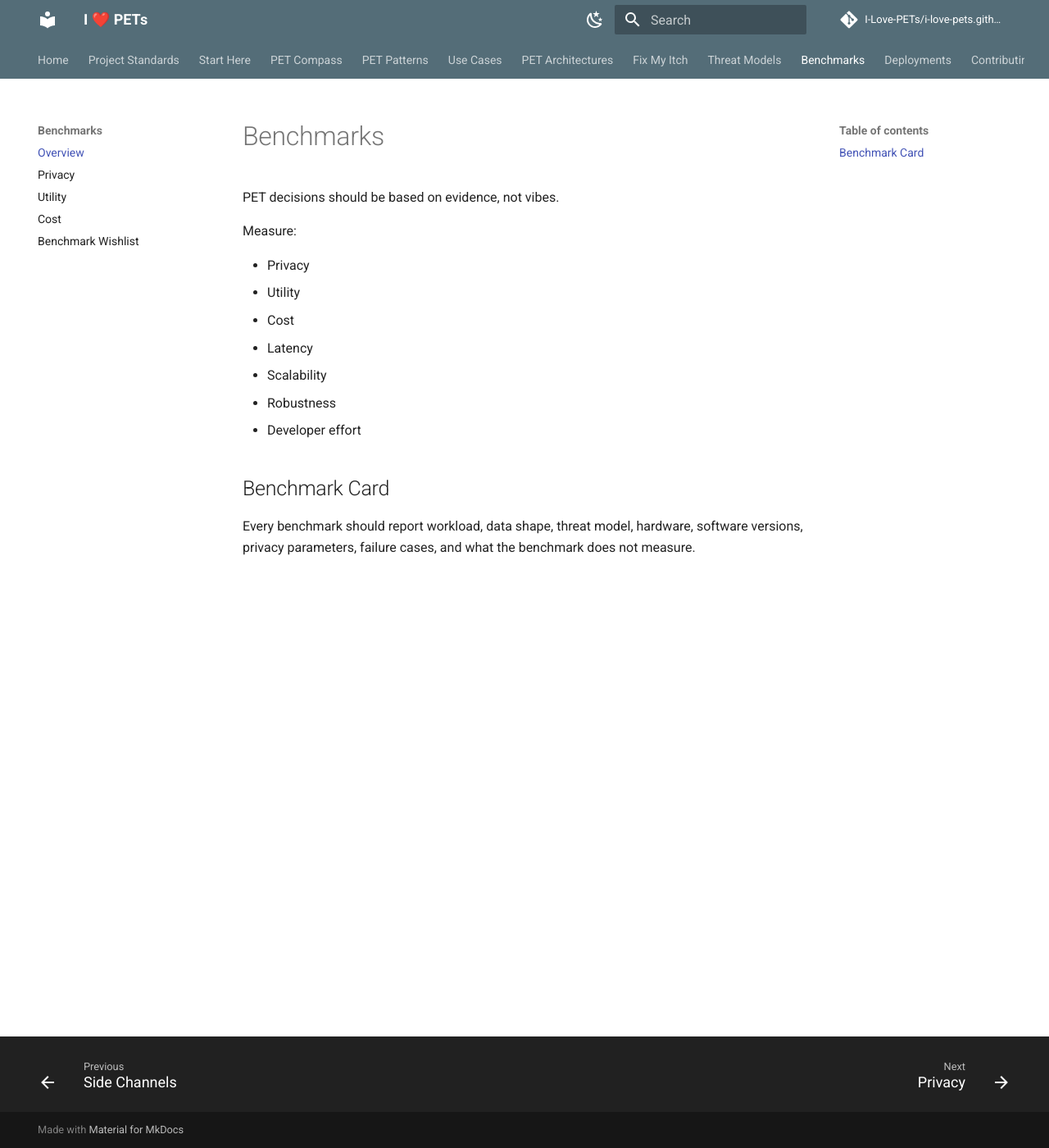
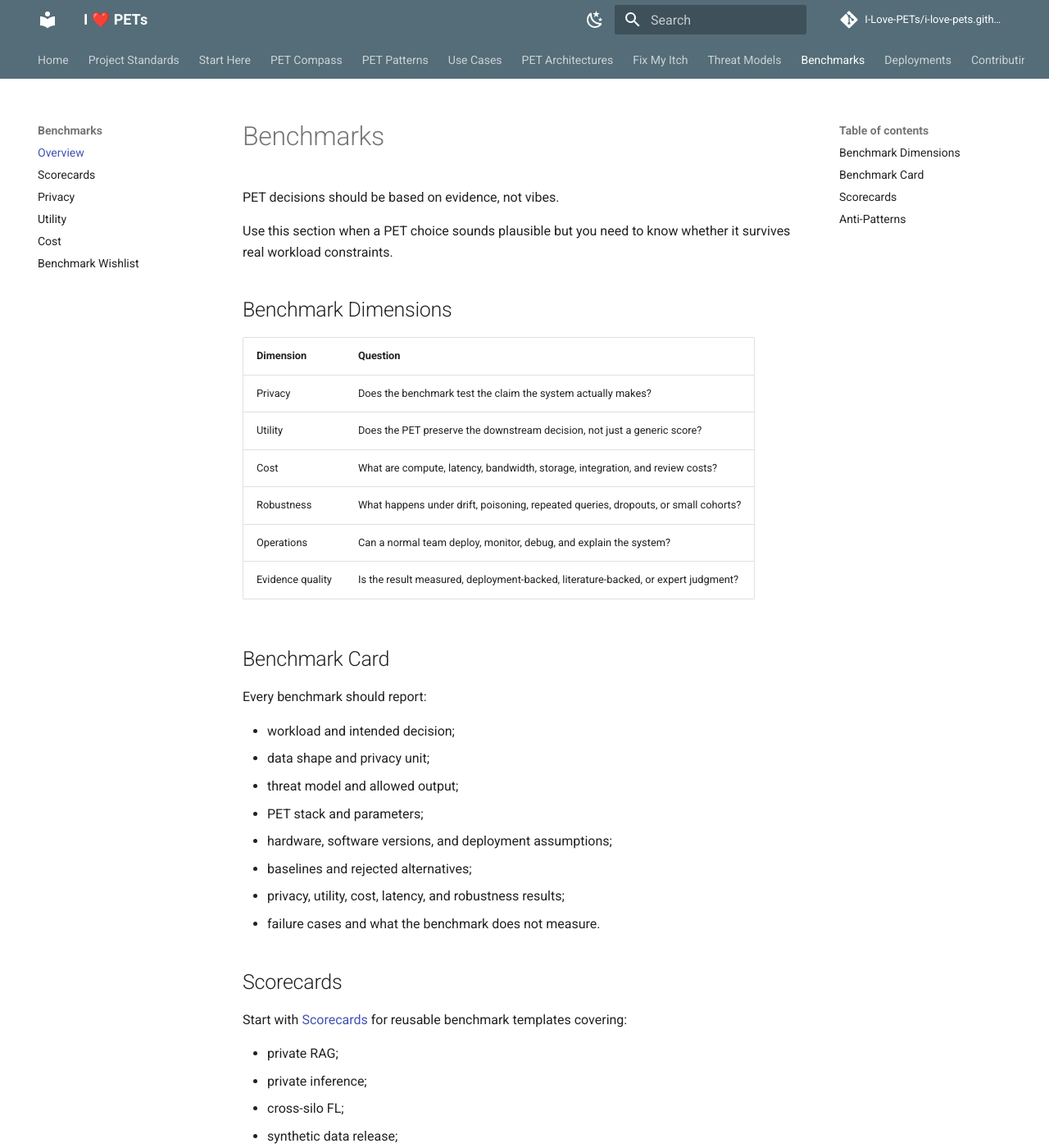
Before and after one commit to I-Love-PETs/i-love-pets.github.io, an MkDocs documentation site: the page built from docs/benchmarks/index.md, in a window 1280 px wide and 1400 px high. Shown: the whole window at 82% size. Built offline with MkDocs 1.6.1 and Material for MkDocs 9.7.7, drawn with Linux system fonts in a browser that asks for light colours; comment, search, counter and statistics services are not loaded; some of the changed text lies outside the part shown.

Commit message:
docs(benchmarks): add v0.4 scorecards

```diff
--- a/docs/benchmarks/index.md
+++ b/docs/benchmarks/index.md
@@ -2,16 +2,46 @@
 
 PET decisions should be based on evidence, not vibes.
 
-Measure:
+Use this section when a PET choice sounds plausible but you need to know whether it survives real workload constraints.
 
-- Privacy
-- Utility
-- Cost
-- Latency
-- Scalability
-- Robustness
-- Developer effort
+## Benchmark Dimensions
+
+| Dimension | Question |
+| --- | --- |
+| Privacy | Does the benchmark test the claim the system actually makes? |
+| Utility | Does the PET preserve the downstream decision, not just a generic score? |
+| Cost | What are compute, latency, bandwidth, storage, integration, and review costs? |
+| Robustness | What happens under drift, poisoning, repeated queries, dropouts, or small cohorts? |
+| Operations | Can a normal team deploy, monitor, debug, and explain the system? |
+| Evidence quality | Is the result measured, deployment-backed, literature-backed, or expert judgment? |
 
 ## Benchmark Card
 
-Every benchmark should report workload, data shape, threat model, hardware, software versions, privacy parameters, failure cases, and what the benchmark does not measure.
+Every benchmark should report:
+
+- workload and intended decision;
+- data shape and privacy unit;
+- threat model and allowed output;
+- PET stack and parameters;
+- hardware, software versions, and deployment assumptions;
+- baselines and rejected alternatives;
+- privacy, utility, cost, latency, and robustness results;
+- failure cases and what the benchmark does not measure.
+
+## Scorecards
+
+Start with [Scorecards](scorecards.md) for reusable benchmark templates covering:
+
+- private RAG;
+- private inference;
+- cross-silo FL;
+- synthetic data release;
+- federated analytics and MPC analytics.
+
+## Anti-Patterns
+
+- Reporting only accuracy when privacy loss is the core claim.
+- Reporting only cryptographic runtime when integration dominates cost.
+- Hiding failed parameter settings.
+- Benchmarking on clean centralized data when deployment data is distributed and messy.
+- Comparing PETs without naming the protected asset and adversary.
--- a/mkdocs.yml
+++ b/mkdocs.yml
@@ -123,6 +123,7 @@
       - Side Channels: threat-models/side-channels.md
   - Benchmarks:
       - Overview: benchmarks/index.md
+      - Scorecards: benchmarks/scorecards.md
       - Privacy: benchmarks/privacy.md
       - Utility: benchmarks/utility.md
       - Cost: benchmarks/cost.md
```
Also changed, not shown: docs/benchmarks/benchmark-wishlist.md (+14 -0 lines), docs/benchmarks/scorecards.md (added, +99 -0 lines).
